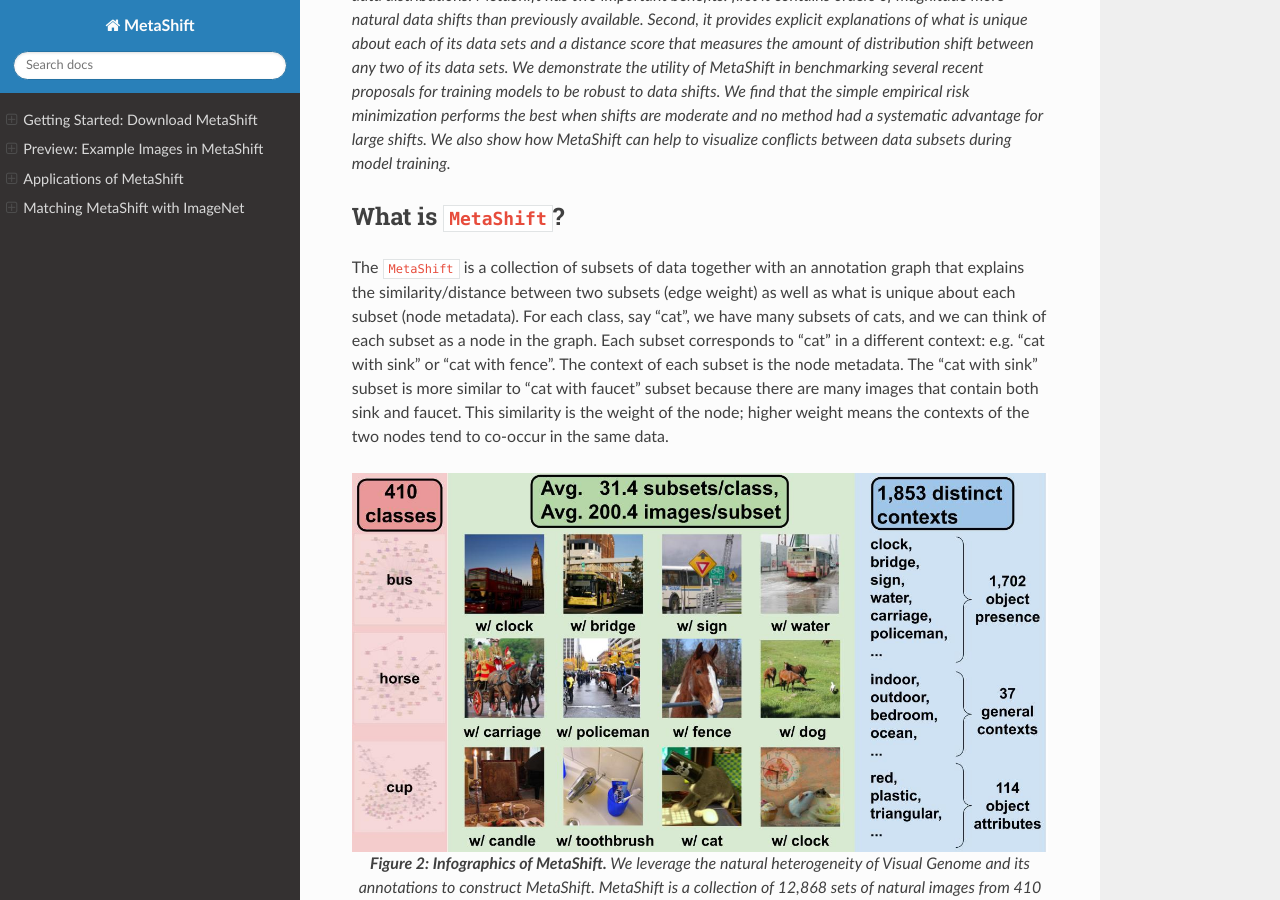
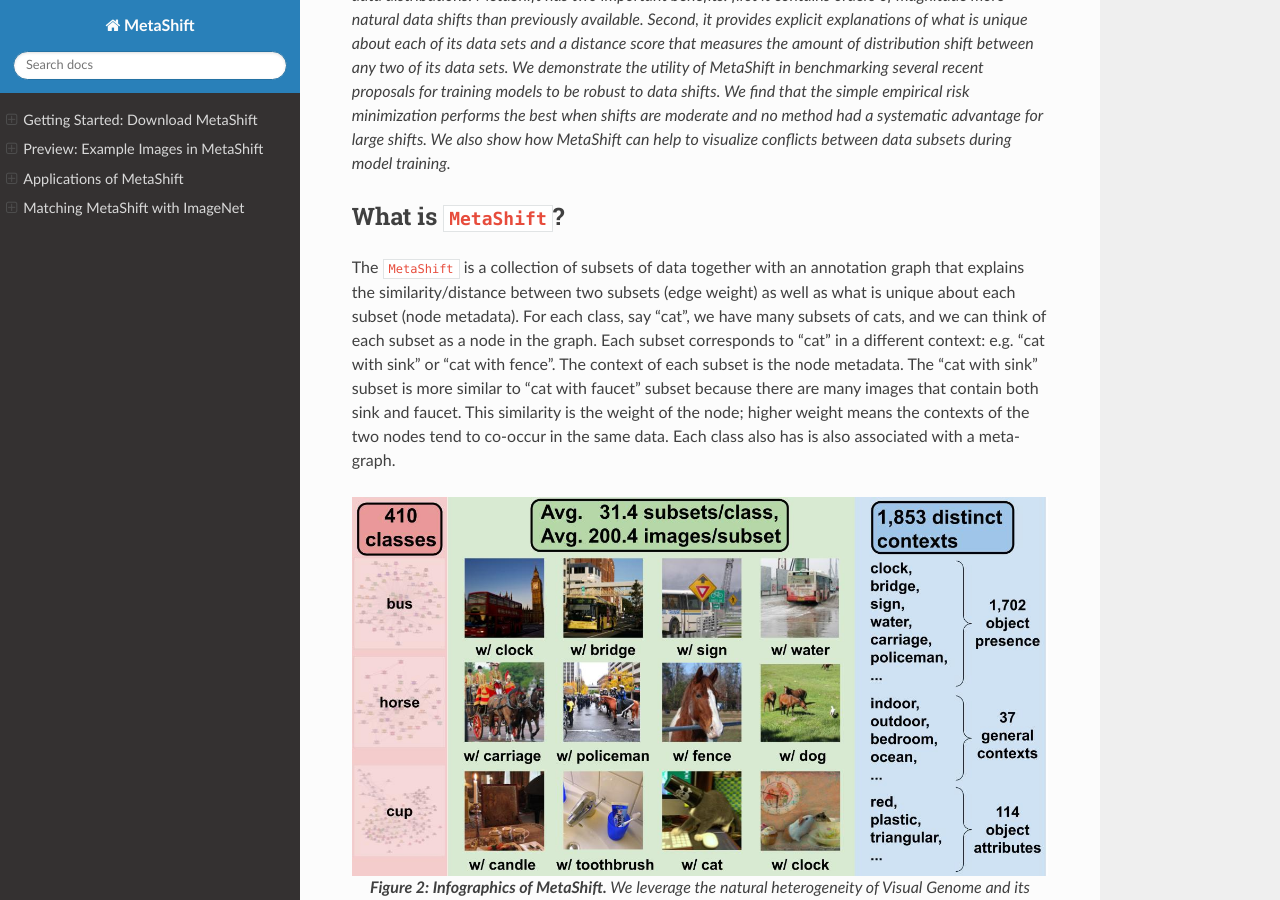
Before and after one commit to Weixin-Liang/MetaShift, a Sphinx documentation site: the page built from docs/index.rst, in a window 1280 px wide and 900 px high, scrolled down 2384 px. Built offline with Sphinx 7.4.7 and the Read the Docs theme 2.0.0, drawn with Linux system fonts in a browser that asks for light colours; nearby versions of some CDN libraries; library files that are not in the unit come from our copies.

Commit message:
test doc

```diff
--- a/docs/index.rst
+++ b/docs/index.rst
@@ -63,7 +63,7 @@
 What is :samp:`MetaShift`?
 --------------------------------
 The :samp:`MetaShift` is a collection of subsets of data together with an annotation graph that explains the similarity/distance between two subsets (edge weight) as well as what is unique about each subset (node metadata). For each class, say “cat”, we have many subsets of cats, and we can think of each subset as a node in the graph. Each subset corresponds to “cat” in a different context: e.g. “cat with sink” or “cat with fence”. The context of each subset is the node metadata. The “cat with sink” subset is more similar to “cat with faucet” subset because there are many images that contain both sink and faucet. This similarity is the weight of the node; higher weight means the contexts of the two nodes tend to co-occur in the same data.
-
+Each class also has is also associated with a meta-graph.
 
 .. figure:: ./figures/MetaShift-InfoGraphic.jpg
    :width: 100 %
```
